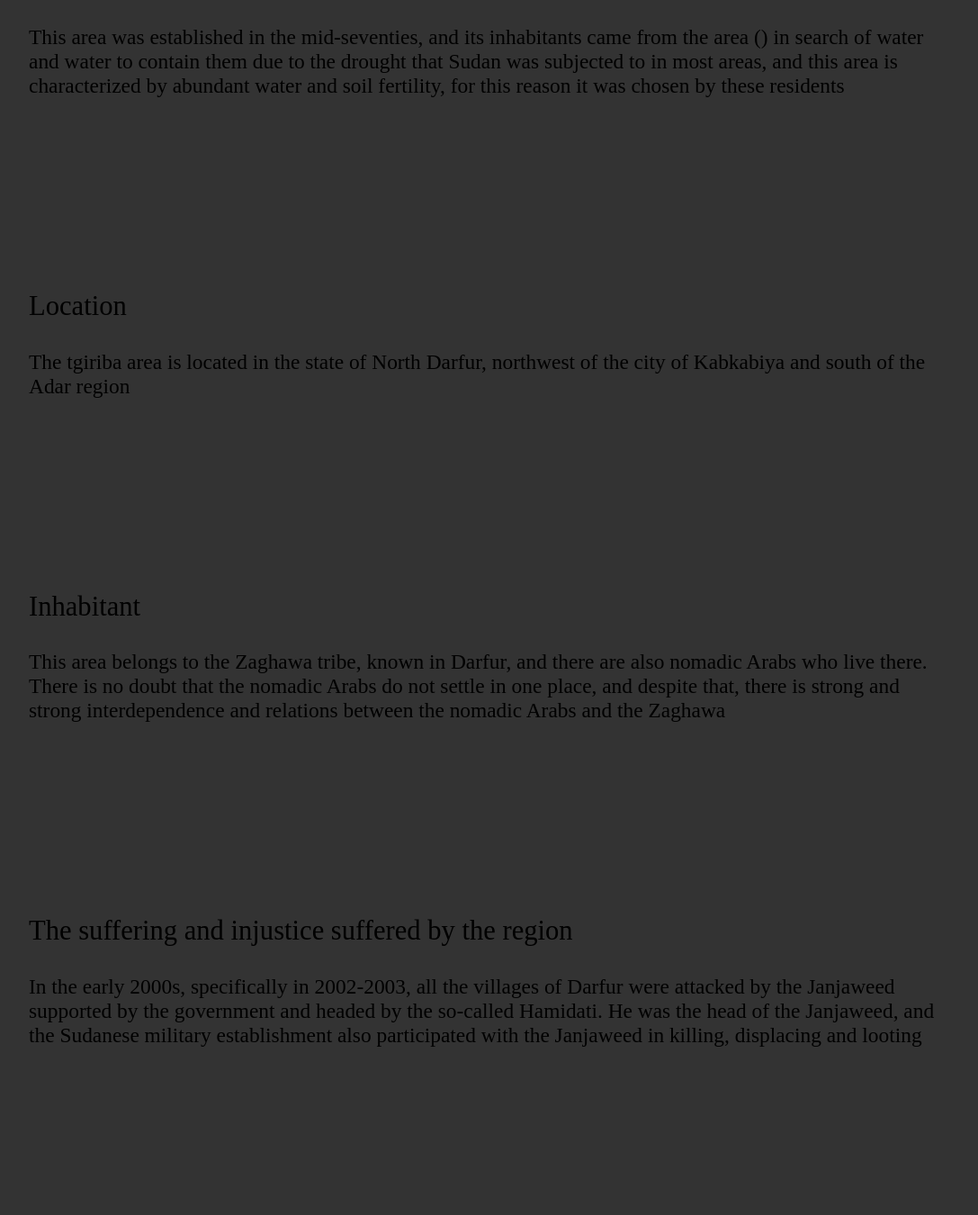
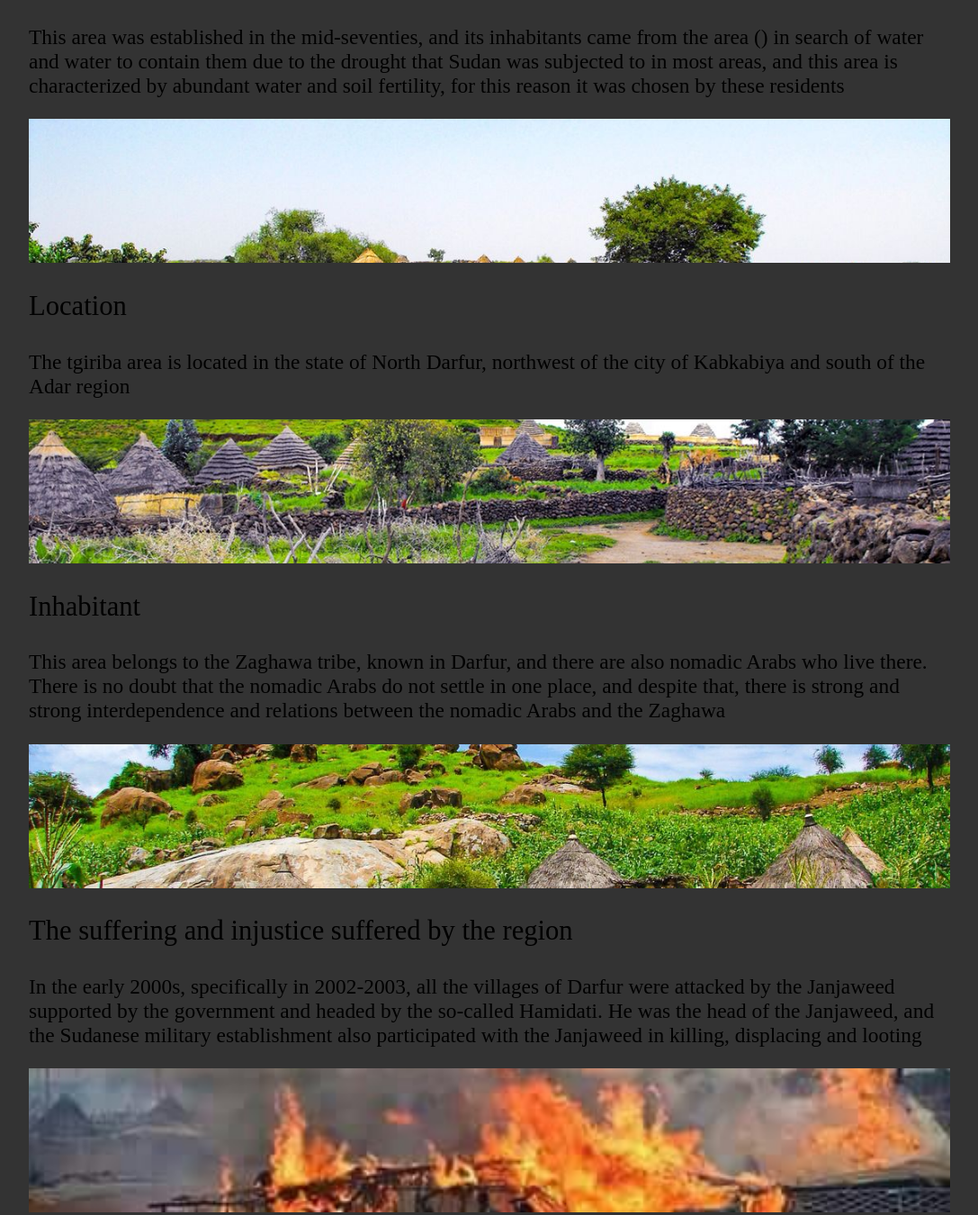
Before and after one commit to Rashidmohamd/Village, a plain HTML site: page index.html in a window 1280 px wide. Shown: the part 921-2271 px from the top of the page at 90% size, without its empty margins (96-1183 px from the left). Drawn offline with Linux system fonts and the light colour scheme; the site is published under a folder, as on GitHub Pages, so addresses that start at the root find nothing.

Commit message:
edited some img

```diff
--- a/main.css
+++ b/main.css
@@ -269,19 +269,19 @@ body {
 }
 
 .aboutSection .image1 {
-  background-image: url(/images/beauty.jpg);
+  background-image: url(images/beauty.jpg);
 }
 
 .aboutSection .image2 {
-  background-image: url(/images/beauty1.jpg);
+  background-image: url(images/beauty1.jpg);
 }
 
 .aboutSection .image3 {
-  background-image: url(/images/beauty2.jpg);
+  background-image: url(images/beauty2.jpg);
 }
 
 .aboutSection .image4 {
-  background-image: url(/images/burn.jpg);
+  background-image: url(images/burn.jpg);
 }
 
 .autorSection .meNote {
```
